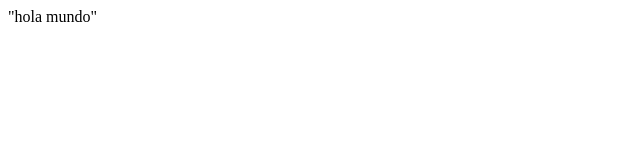
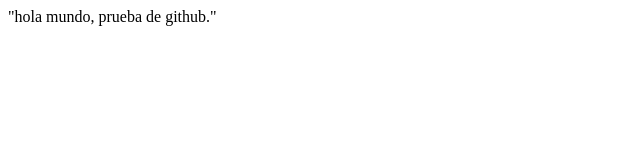
Before and after one commit to YeYoJa/proyectodemo, a plain HTML site: page index.html in a window 1280 px wide. Shown: the whole page, without its empty margins (0-640 px from the left). Drawn offline with Linux system fonts and the light colour scheme.

Commit message:
cambios a prueba de github

```diff
--- a/index.html
+++ b/index.html
@@ -7,6 +7,6 @@
     <title>Document</title>
 </head>
 <body>
-    "hola mundo"
+    "hola mundo, prueba de github."
 </body>
 </html>
```
